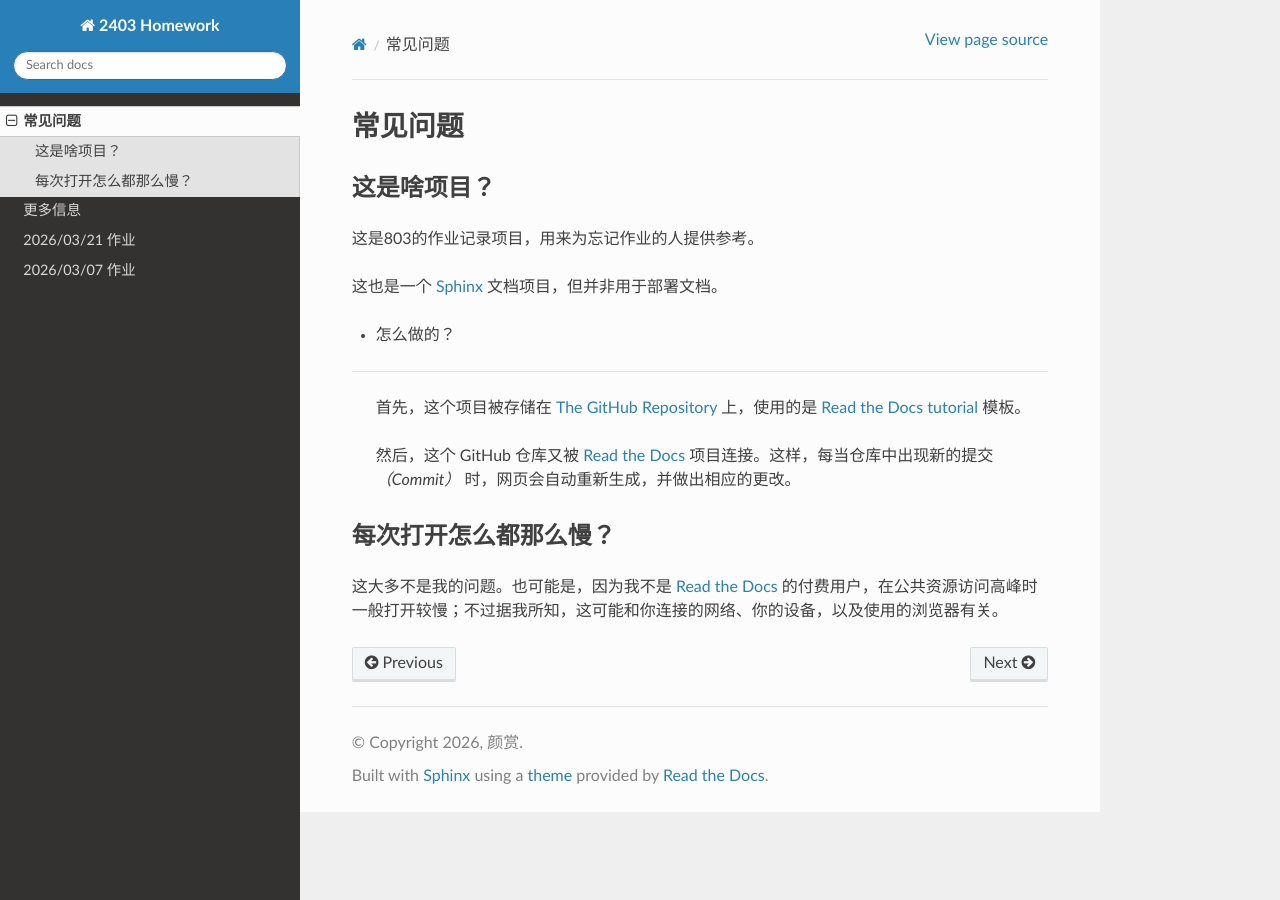
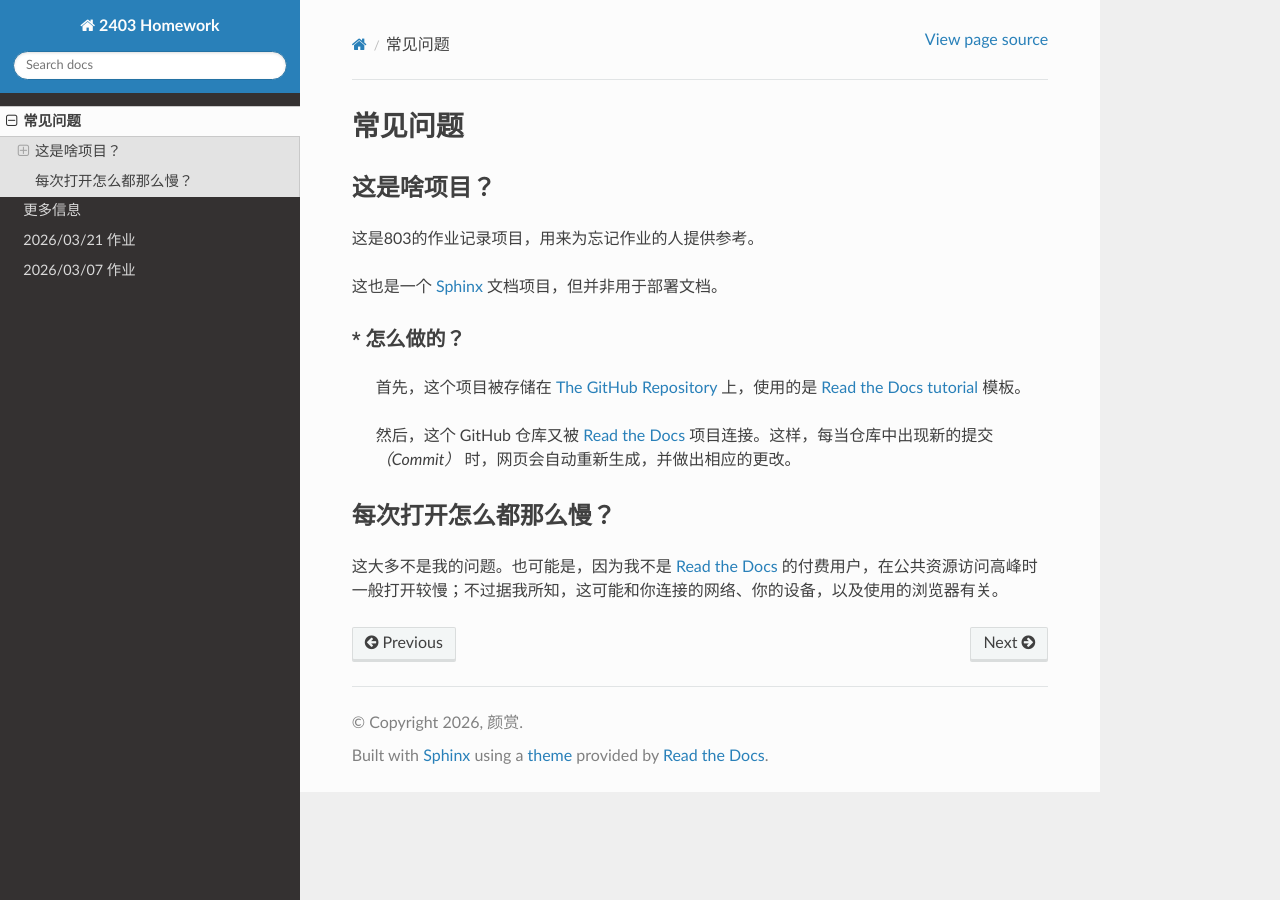
Before and after one commit to Sail-in-1024/2403-Homework, a Sphinx documentation site: the page built from docs/source/faq.rst, in a window 1280 px wide. Built offline with Sphinx 7.4.7 and the Read the Docs theme 3.1.0, drawn with Linux system fonts in a browser that asks for light colours; pages that are not in the unit, such as notebooks, are missing from menus.

Commit message:
更新 faq.rst

```diff
--- a/docs/source/faq.rst
+++ b/docs/source/faq.rst
@@ -10,8 +10,8 @@
 
 .. _Sphinx: https://sphinx-doc.org/zh-cn
 
-* 怎么做的？
-------------
+\* 怎么做的？
+-------------
 
    首先，这个项目被存储在 `The GitHub Repository`_ 上，使用的是 `Read the Docs tutorial`_ 模板。
 
```
